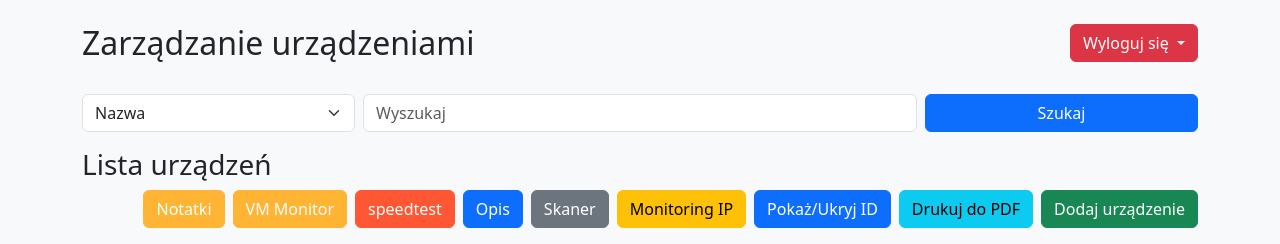
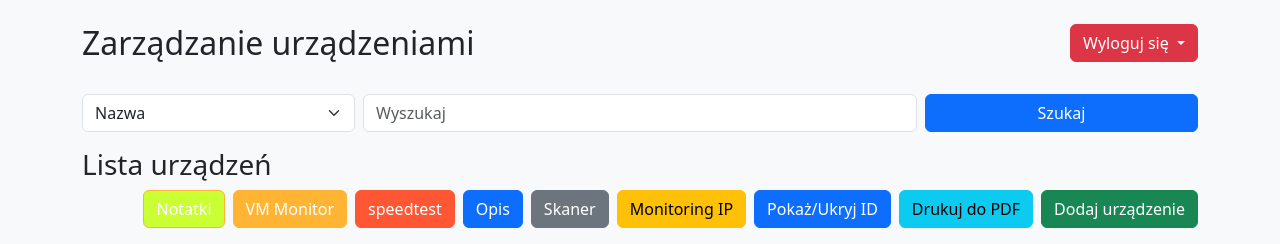
Before and after one commit to Smartlewek/DocApp, a PHP site: page /testowa.php in a window 1280 px wide. Shown: the top 244 px of the page. Run offline with PHP 8.4, Linux system fonts and the light colour scheme; the visitor is signed in with stand-in values (Sample User, id 1); data that the repository does not hold is empty.

Commit message:
Update testowa.php

```diff
--- a/testowa.php
+++ b/testowa.php
@@ -254,7 +254,7 @@ $appVersion = "1.2 beta";
         <div class="d-flex justify-content-md-end justify-content-center flex-wrap gap-2">
             <!-- Przyciski -->
 			<?php if (hasPermission('monitor')): ?>
-	     <a href="notes.php" class="btn btn-primary btn-custom2">Notatki</a>
+	     <a href="notes.php" class="btn btn-primary btn-custom3">Notatki</a>
 	    <a href="vm_monitor.php" class="btn btn-primary btn-custom2">VM Monitor</a>
 	    <a href="speedtest.php" class="btn btn-primary btn-custom">speedtest</a>
             <button type="button" class="btn btn-primary" data-bs-toggle="modal" data-bs-target="#opisModal">Opis</button>
```
